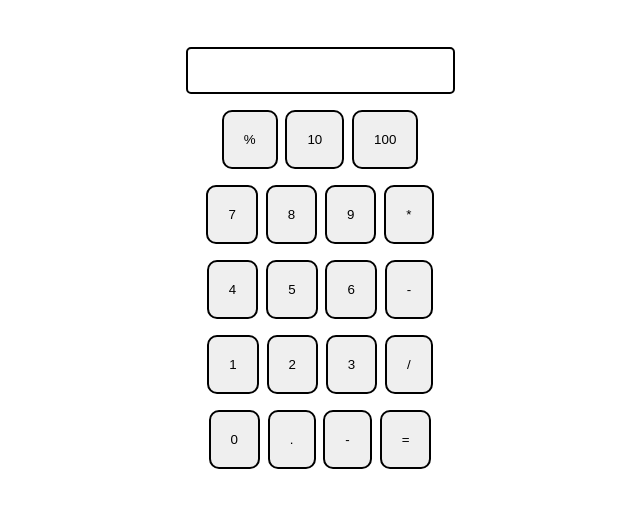
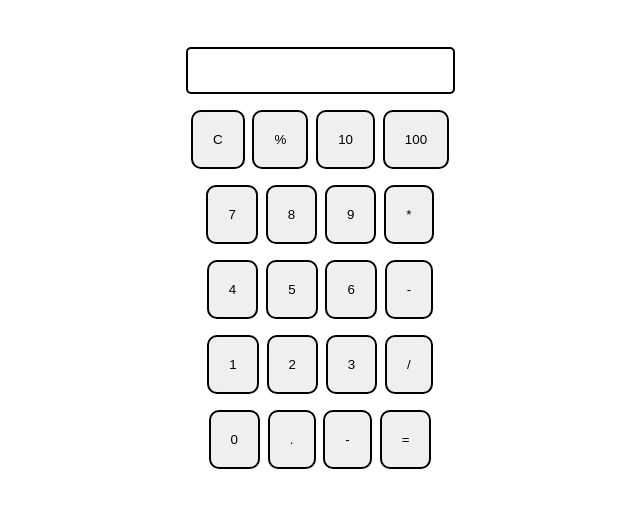
Before and after one commit to Ansh2909/calculator.github.io, a plain HTML site: page index.html in a window 1280 px wide. Shown: the part 62-570 px from the top of the page, without its empty margins (328-968 px from the left). Drawn offline with Linux system fonts and the light colour scheme.

Commit message:
Update index.html

```diff
--- a/index.html
+++ b/index.html
@@ -15,7 +15,7 @@
             <input type="text" class="inp">
         </div>
         <div class="row">
-            <!-- <button class="button">C</button> -->
+            <button class="button">C</button>
             <button class="button">%</button>
             <button class="button">10</button>
             <button class="button">100</button>
```
